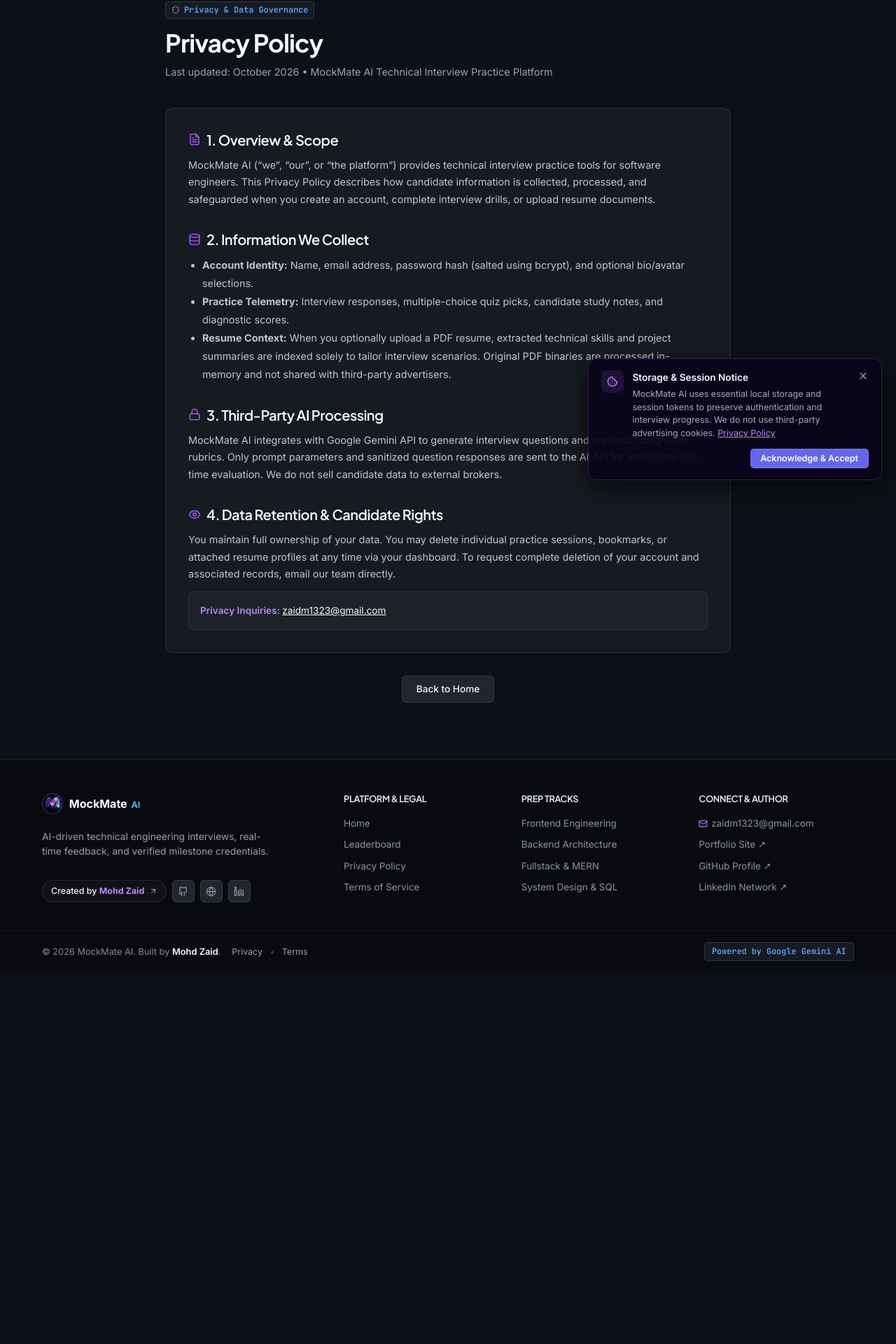
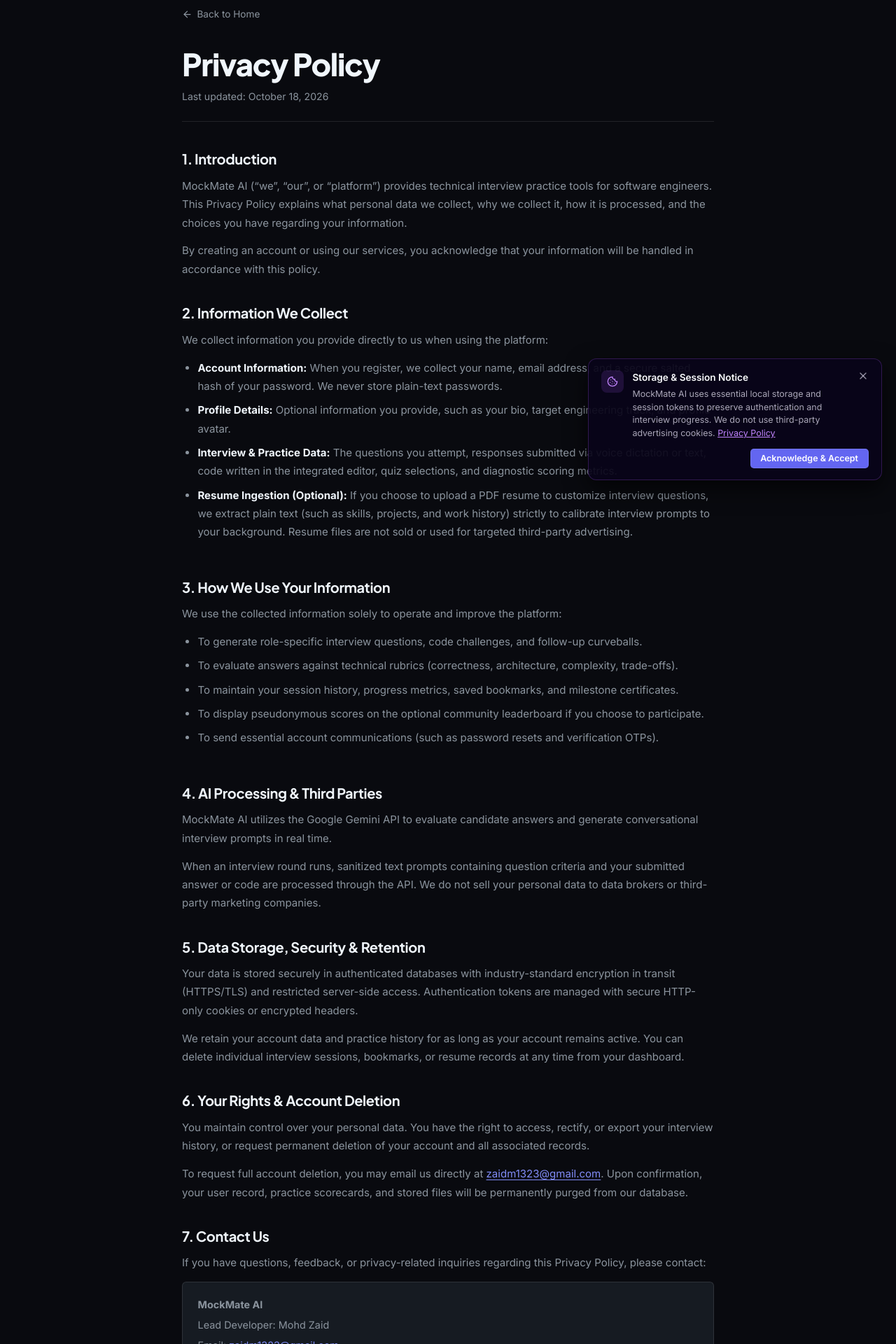
Before and after one commit to zaid154/Ai-Mock-Interview, a React (Vite) app in the folder client/: page /privacy in a window 1280 px wide. Shown: the part 94-2014 px from the top of the page at 70% size. Before the commit the page ends 1483 px from the top, so only its background shows below. Built offline with nearby package versions, Linux system fonts and the light colour scheme; no server answers; a web font is replaced by a local one.

Commit message:
style(legal): redesign Privacy Policy and Terms of Service with authentic editorial typography

```diff
--- a/client/src/index.css
+++ b/client/src/index.css
@@ -515,6 +515,27 @@ input::placeholder, textarea::placeholder { color: var(--text-subtle); }
 .landing-step-index { font-family: var(--font-mono); font-weight: 700; color: #58a6ff; font-size: 0.9rem; flex-shrink: 0; }
 .landing-final { margin-top: 3.5rem; padding-top: 2rem; border-top: 1px solid #21262d; display: flex; align-items: center; justify-content: space-between; flex-wrap: wrap; gap: 1rem; }
 .landing-final-text { font-size: 0.9rem; color: #8b949e; margin: 0; }
+
+/* Clean Legal Pages (Privacy Policy, Terms of Service) */
+.legal-page { background: var(--bg-deep); color: var(--text); min-height: calc(100dvh - 56px); padding: 3rem 1.5rem 6rem; }
+.legal-container { max-width: 760px; margin: 0 auto; }
+.legal-back-link { display: inline-flex; align-items: center; gap: 0.4rem; color: var(--text-muted); font-size: 0.85rem; text-decoration: none; margin-bottom: 2rem; transition: color 0.15s ease; }
+.legal-back-link:hover { color: var(--text); }
+.legal-header { margin-bottom: 2.5rem; padding-bottom: 1.5rem; border-bottom: 1px solid var(--border); }
+.legal-title { font-size: clamp(2rem, 4vw, 2.75rem); font-weight: 800; letter-spacing: -0.03em; color: var(--text); margin: 0 0 0.5rem; }
+.legal-meta { font-size: 0.88rem; color: var(--text-muted); margin: 0; }
+.legal-body { display: flex; flex-direction: column; gap: 2.25rem; }
+.legal-body section h2 { font-size: 1.25rem; font-weight: 700; letter-spacing: -0.02em; color: var(--text); margin: 0 0 0.85rem; }
+.legal-body p { color: var(--text-muted); font-size: 0.94rem; line-height: 1.75; margin: 0 0 0.85rem; }
+.legal-body p:last-child { margin-bottom: 0; }
+.legal-body ul { margin: 0.5rem 0 1rem; padding-left: 1.4rem; color: var(--text-muted); font-size: 0.94rem; line-height: 1.75; }
+.legal-body li { margin-bottom: 0.5rem; }
+.legal-body li strong { color: var(--text); }
+.legal-link { color: var(--accent-secondary, #818cf8); text-decoration: underline; text-underline-offset: 3px; }
+.legal-link:hover { color: #a5b4fc; }
+.legal-contact-card { padding: 1.15rem 1.35rem; border-radius: 6px; background: var(--surface); border: 1px solid var(--border); margin-top: 0.75rem; }
+.legal-contact-card p { margin: 0 0 0.25rem; font-size: 0.9rem; }
+.legal-contact-card p:last-child { margin: 0; }
 
 /* Compatibility Rules */
 .reflect-card { background: #0d1117; border: 1px solid #30363d; border-radius: 8px; }
--- a/client/src/pages/PrivacyPolicy.jsx
+++ b/client/src/pages/PrivacyPolicy.jsx
@@ -1,71 +1,114 @@
 import { Link } from 'react-router-dom'
-import { Shield, Lock, FileText, Database, Eye, CheckCircle2 } from 'lucide-react'
+import { ArrowLeft } from 'lucide-react'
 
 export default function PrivacyPolicy() {
   return (
-    <main className="container" style={{ maxWidth: '840px', padding: '2.5rem 1rem 5rem' }}>
-      <div style={{ marginBottom: '2.5rem' }}>
-        <div className="reflect-badge" style={{ marginBottom: '0.75rem' }}>
-          <Shield size={12} style={{ color: '#c084fc' }} />
-          <span className="reflect-badge-text">Privacy &amp; Data Governance</span>
-        </div>
-        <h1 style={{ fontSize: '2.2rem', fontWeight: 700, margin: '0 0 0.5rem', color: '#f8fafc' }}>
-          Privacy Policy
-        </h1>
-        <p style={{ color: 'rgba(239, 237, 253, 0.65)', fontSize: '0.9rem', margin: 0 }}>
-          Last updated: October 2026 • MockMate AI Technical Interview Practice Platform
+    <div className="legal-page">
+      <div className="legal-container">
+        <Link to="/" className="legal-back-link">
+          <ArrowLeft size={15} />
+          <span>Back to Home</span>
+        </Link>
+
+        <header className="legal-header">
+          <h1 className="legal-title">Privacy Policy</h1>
+          <p className="legal-meta">Last updated: October 18, 2026</p>
+        </header>
+
+        <div className="legal-body">
+          <section>
+            <h2>1. Introduction</h2>
+            <p>
+              MockMate AI (&ldquo;we&rdquo;, &ldquo;our&rdquo;, or &ldquo;platform&rdquo;) provides technical interview practice tools for software engineers. This Privacy Policy explains what personal data we collect, why we collect it, how it is processed, and the choices you have regarding your information.
             </p>
-      </div>
-
-      <div className="panel" style={{ padding: '2rem', display: 'flex', flexDirection: 'column', gap: '2rem' }}>
-        <section>
-          <h2 style={{ fontSize: '1.25rem', fontWeight: 600, color: '#f8fafc', marginBottom: '0.75rem', display: 'flex', alignItems: 'center', gap: '0.5rem' }}>
-            <FileText size={18} style={{ color: '#a855f7' }} /> 1. Overview &amp; Scope
-          </h2>
-          <p style={{ color: 'rgba(239, 237, 253, 0.8)', fontSize: '0.9rem', lineHeight: 1.7, margin: 0 }}>
-            MockMate AI (&ldquo;we&rdquo;, &ldquo;our&rdquo;, or &ldquo;the platform&rdquo;) provides technical interview practice tools for software engineers. This Privacy Policy describes how candidate information is collected, processed, and safeguarded when you create an account, complete interview drills, or upload resume documents.
+            <p>
+              By creating an account or using our services, you acknowledge that your information will be handled in accordance with this policy.
             </p>
           </section>
 
           <section>
-          <h2 style={{ fontSize: '1.25rem', fontWeight: 600, color: '#f8fafc', marginBottom: '0.75rem', display: 'flex', alignItems: 'center', gap: '0.5rem' }}>
-            <Database size={18} style={{ color: '#a855f7' }} /> 2. Information We Collect
-          </h2>
-          <ul style={{ color: 'rgba(239, 237, 253, 0.8)', fontSize: '0.9rem', lineHeight: 1.8, margin: 0, paddingLeft: '1.25rem' }}>
-            <li><strong>Account Identity:</strong> Name, email address, password hash (salted using bcrypt), and optional bio/avatar selections.</li>
-            <li><strong>Practice Telemetry:</strong> Interview responses, multiple-choice quiz picks, candidate study notes, and diagnostic scores.</li>
-            <li><strong>Resume Context:</strong> When you optionally upload a PDF resume, extracted technical skills and project summaries are indexed solely to tailor interview scenarios. Original PDF binaries are processed in-memory and not shared with third-party advertisers.</li>
+            <h2>2. Information We Collect</h2>
+            <p>We collect information you provide directly to us when using the platform:</p>
+            <ul>
+              <li>
+                <strong>Account Information:</strong> When you register, we collect your name, email address, and a secure salted hash of your password. We never store plain-text passwords.
+              </li>
+              <li>
+                <strong>Profile Details:</strong> Optional information you provide, such as your bio, target engineering track, and profile avatar.
+              </li>
+              <li>
+                <strong>Interview &amp; Practice Data:</strong> The questions you attempt, responses submitted via voice dictation or text, code written in the integrated editor, quiz selections, and diagnostic scoring metrics.
+              </li>
+              <li>
+                <strong>Resume Ingestion (Optional):</strong> If you choose to upload a PDF resume to customize interview questions, we extract plain text (such as skills, projects, and work history) strictly to calibrate interview prompts to your background. Resume files are not sold or used for targeted third-party advertising.
+              </li>
             </ul>
           </section>
 
           <section>
-          <h2 style={{ fontSize: '1.25rem', fontWeight: 600, color: '#f8fafc', marginBottom: '0.75rem', display: 'flex', alignItems: 'center', gap: '0.5rem' }}>
-            <Lock size={18} style={{ color: '#a855f7' }} /> 3. Third-Party AI Processing
-          </h2>
-          <p style={{ color: 'rgba(239, 237, 253, 0.8)', fontSize: '0.9rem', lineHeight: 1.7, margin: 0 }}>
-            MockMate AI integrates with Google Gemini API to generate interview questions and construct diagnostic rubrics. Only prompt parameters and sanitized question responses are sent to the AI API for immediate real-time evaluation. We do not sell candidate data to external brokers.
+            <h2>3. How We Use Your Information</h2>
+            <p>We use the collected information solely to operate and improve the platform:</p>
+            <ul>
+              <li>To generate role-specific interview questions, code challenges, and follow-up curveballs.</li>
+              <li>To evaluate answers against technical rubrics (correctness, architecture, complexity, trade-offs).</li>
+              <li>To maintain your session history, progress metrics, saved bookmarks, and milestone certificates.</li>
+              <li>To display pseudonymous scores on the optional community leaderboard if you choose to participate.</li>
+              <li>To send essential account communications (such as password resets and verification OTPs).</li>
+            </ul>
+          </section>
+
+          <section>
+            <h2>4. AI Processing &amp; Third Parties</h2>
+            <p>
+              MockMate AI utilizes the Google Gemini API to evaluate candidate answers and generate conversational interview prompts in real time.
+            </p>
+            <p>
+              When an interview round runs, sanitized text prompts containing question criteria and your submitted answer or code are processed through the API. We do not sell your personal data to data brokers or third-party marketing companies.
             </p>
           </section>
 
           <section>
-          <h2 style={{ fontSize: '1.25rem', fontWeight: 600, color: '#f8fafc', marginBottom: '0.75rem', display: 'flex', alignItems: 'center', gap: '0.5rem' }}>
-            <Eye size={18} style={{ color: '#a855f7' }} /> 4. Data Retention &amp; Candidate Rights
-          </h2>
-          <p style={{ color: 'rgba(239, 237, 253, 0.8)', fontSize: '0.9rem', lineHeight: 1.7, marginBottom: '0.75rem' }}>
-            You maintain full ownership of your data. You may delete individual practice sessions, bookmarks, or attached resume profiles at any time via your dashboard. To request complete deletion of your account and associated records, email our team directly.
+            <h2>5. Data Storage, Security &amp; Retention</h2>
+            <p>
+              Your data is stored securely in authenticated databases with industry-standard encryption in transit (HTTPS/TLS) and restricted server-side access. Authentication tokens are managed with secure HTTP-only cookies or encrypted headers.
             </p>
-          <div style={{ padding: '0.85rem 1rem', borderRadius: '8px', background: 'rgba(255, 255, 255, 0.03)', border: '1px solid rgba(255, 255, 255, 0.08)' }}>
-            <span style={{ fontSize: '0.85rem', color: '#c084fc', fontWeight: 600 }}>Privacy Inquiries: </span>
-            <a href="mailto:zaidm1323@gmail.com" style={{ fontSize: '0.85rem', color: '#f8fafc', textDecoration: 'underline' }}>zaidm1323@gmail.com</a>
+            <p>
+              We retain your account data and practice history for as long as your account remains active. You can delete individual interview sessions, bookmarks, or resume records at any time from your dashboard.
+            </p>
+          </section>
+
+          <section>
+            <h2>6. Your Rights &amp; Account Deletion</h2>
+            <p>
+              You maintain control over your personal data. You have the right to access, rectify, or export your interview history, or request permanent deletion of your account and all associated records.
+            </p>
+            <p>
+              To request full account deletion, you may email us directly at{' '}
+              <a href="mailto:zaidm1323@gmail.com" className="legal-link">
+                zaidm1323@gmail.com
+              </a>
+              . Upon confirmation, your user record, practice scorecards, and stored files will be permanently purged from our database.
+            </p>
+          </section>
+
+          <section>
+            <h2>7. Contact Us</h2>
+            <p>
+              If you have questions, feedback, or privacy-related inquiries regarding this Privacy Policy, please contact:
+            </p>
+            <div className="legal-contact-card">
+              <p><strong>MockMate AI</strong></p>
+              <p>Lead Developer: Mohd Zaid</p>
+              <p>
+                Email:{' '}
+                <a href="mailto:zaidm1323@gmail.com" className="legal-link">
+                  zaidm1323@gmail.com
+                </a>
+              </p>
             </div>
           </section>
         </div>
-
-      <div style={{ marginTop: '2rem', textAlign: 'center' }}>
-        <Link to="/" className="reflect-btn-secondary" style={{ padding: '0.5rem 1.25rem', fontSize: '0.85rem' }}>
-          Back to Home
-        </Link>
       </div>
-    </main>
+    </div>
   )
 }
--- a/client/src/pages/TermsOfService.jsx
+++ b/client/src/pages/TermsOfService.jsx
@@ -1,67 +1,91 @@
 import { Link } from 'react-router-dom'
-import { FileCheck, AlertTriangle, ShieldCheck, Cpu } from 'lucide-react'
+import { ArrowLeft } from 'lucide-react'
 
 export default function TermsOfService() {
   return (
-    <main className="container" style={{ maxWidth: '840px', padding: '2.5rem 1rem 5rem' }}>
-      <div style={{ marginBottom: '2.5rem' }}>
-        <div className="reflect-badge" style={{ marginBottom: '0.75rem' }}>
-          <FileCheck size={12} style={{ color: '#c084fc' }} />
-          <span className="reflect-badge-text">User Agreement</span>
-        </div>
-        <h1 style={{ fontSize: '2.2rem', fontWeight: 700, margin: '0 0 0.5rem', color: '#f8fafc' }}>
-          Terms of Service
-        </h1>
-        <p style={{ color: 'rgba(239, 237, 253, 0.65)', fontSize: '0.9rem', margin: 0 }}>
-          Effective: October 2026 • MockMate AI Technical Interview Practice Platform
-        </p>
-      </div>
+    <div className="legal-page">
+      <div className="legal-container">
+        <Link to="/" className="legal-back-link">
+          <ArrowLeft size={15} />
+          <span>Back to Home</span>
+        </Link>
 
-      <div className="panel" style={{ padding: '2rem', display: 'flex', flexDirection: 'column', gap: '2rem' }}>
+        <header className="legal-header">
+          <h1 className="legal-title">Terms of Service</h1>
+          <p className="legal-meta">Effective: October 18, 2026</p>
+        </header>
+
+        <div className="legal-body">
           <section>
-          <h2 style={{ fontSize: '1.25rem', fontWeight: 600, color: '#f8fafc', marginBottom: '0.75rem', display: 'flex', alignItems: 'center', gap: '0.5rem' }}>
-            <FileCheck size={18} style={{ color: '#a855f7' }} /> 1. Acceptance of Terms
-          </h2>
-          <p style={{ color: 'rgba(239, 237, 253, 0.8)', fontSize: '0.9rem', lineHeight: 1.7, margin: 0 }}>
-            By registering an account or accessing MockMate AI, you agree to be bound by these Terms of Service. If you do not agree with any portion of these terms, please discontinue use of the platform immediately.
+            <h2>1. Acceptance of Terms</h2>
+            <p>
+              By accessing or creating an account on MockMate AI (&ldquo;the platform&rdquo;), you agree to be bound by these Terms of Service. If you do not agree to these terms, please discontinue use of the platform.
             </p>
           </section>
 
           <section>
-          <h2 style={{ fontSize: '1.25rem', fontWeight: 600, color: '#f8fafc', marginBottom: '0.75rem', display: 'flex', alignItems: 'center', gap: '0.5rem' }}>
-            <Cpu size={18} style={{ color: '#a855f7' }} /> 2. Nature of the Service &amp; AI Disclaimer
-          </h2>
-          <p style={{ color: 'rgba(239, 237, 253, 0.8)', fontSize: '0.9rem', lineHeight: 1.7, margin: 0 }}>
-            MockMate AI is an educational simulation tool designed to assist candidates with technical self-study and preparation. Interview assessments, Big-O critiques, and scoring rubrics are generated via artificial intelligence algorithms. They do not constitute certified hiring recommendations, official employer endorsement, or employment guarantees.
+            <h2>2. Purpose &amp; Educational Disclaimer</h2>
+            <p>
+              MockMate AI is an educational simulation tool developed to assist software engineers with technical interview preparation, system design drills, and self-assessment.
+            </p>
+            <p>
+              Interview evaluations, rubric scores, and Big-O feedback are generated using artificial intelligence models. While we strive to reflect real industry standards, our evaluations do not guarantee employment, offer letters, or official endorsement by any prospective employer.
             </p>
           </section>
 
           <section>
-          <h2 style={{ fontSize: '1.25rem', fontWeight: 600, color: '#f8fafc', marginBottom: '0.75rem', display: 'flex', alignItems: 'center', gap: '0.5rem' }}>
-            <AlertTriangle size={18} style={{ color: '#a855f7' }} /> 3. Fair Use &amp; Acceptable Behavior
-          </h2>
-          <ul style={{ color: 'rgba(239, 237, 253, 0.8)', fontSize: '0.9rem', lineHeight: 1.8, margin: 0, paddingLeft: '1.25rem' }}>
-            <li>You agree not to abuse, reverse engineer, or flood the API generation endpoints with automated scraping bots.</li>
-            <li>You agree not to upload malicious payloads, illicit binaries, or confidential non-public enterprise materials in resume uploads.</li>
-            <li>All generated milestone credentials and verification links are intended for personal portfolio demonstration. Falsifying or modifying signed hash values is strictly prohibited.</li>
+            <h2>3. Account Responsibilities</h2>
+            <p>When creating an account on MockMate AI, you agree to:</p>
+            <ul>
+              <li>Provide accurate contact details during registration.</li>
+              <li>Maintain the confidentiality of your login credentials.</li>
+              <li>Notify us promptly if you detect unauthorized access to your account.</li>
             </ul>
           </section>
 
           <section>
-          <h2 style={{ fontSize: '1.25rem', fontWeight: 600, color: '#f8fafc', marginBottom: '0.75rem', display: 'flex', alignItems: 'center', gap: '0.5rem' }}>
-            <ShieldCheck size={18} style={{ color: '#a855f7' }} /> 4. Service Availability &amp; Modifications
-          </h2>
-          <p style={{ color: 'rgba(239, 237, 253, 0.8)', fontSize: '0.9rem', lineHeight: 1.7, margin: 0 }}>
-            We continuously refine our evaluation algorithms and curriculum tracks. We reserve the right to modify or temporarily suspend features with reasonable notice. For support or dispute inquiries, contact our team.
+            <h2>4. Acceptable Use Policy</h2>
+            <p>You agree not to engage in any of the following prohibited activities:</p>
+            <ul>
+              <li>Attempting to probe, scan, or reverse engineer platform endpoints or security measures.</li>
+              <li>Using automated scraping tools, bots, or scripts to flood API endpoints.</li>
+              <li>Uploading malicious files, illegal materials, or proprietary non-public employer code into resume ingestion or code editors.</li>
+              <li>Forging, altering, or misrepresenting digital milestone certificates or public verification hashes.</li>
+            </ul>
+          </section>
+
+          <section>
+            <h2>5. Intellectual Property</h2>
+            <p>
+              All platform design, branding, software code, and educational curriculums are the property of MockMate AI and its creators. You retain ownership of any original code solutions, notes, and resumes you submit to the platform.
             </p>
           </section>
+
+          <section>
+            <h2>6. Service Availability &amp; Termination</h2>
+            <p>
+              We reserve the right to modify, update, or discontinue features of the platform to improve quality or ensure security. We may suspend or terminate accounts that violate our acceptable use policy.
+            </p>
+          </section>
+
+          <section>
+            <h2>7. Contact Information</h2>
+            <p>
+              For legal or terms-related inquiries, please reach out to:
+            </p>
+            <div className="legal-contact-card">
+              <p><strong>MockMate AI</strong></p>
+              <p>Developer: Mohd Zaid</p>
+              <p>
+                Email:{' '}
+                <a href="mailto:zaidm1323@gmail.com" className="legal-link">
+                  zaidm1323@gmail.com
+                </a>
+              </p>
             </div>
-
-      <div style={{ marginTop: '2rem', textAlign: 'center' }}>
-        <Link to="/" className="reflect-btn-secondary" style={{ padding: '0.5rem 1.25rem', fontSize: '0.85rem' }}>
-          Back to Home
-        </Link>
+          </section>
         </div>
-    </main>
+      </div>
+    </div>
   )
 }
```
Lines whose indentation alone changed are shown as unchanged.
